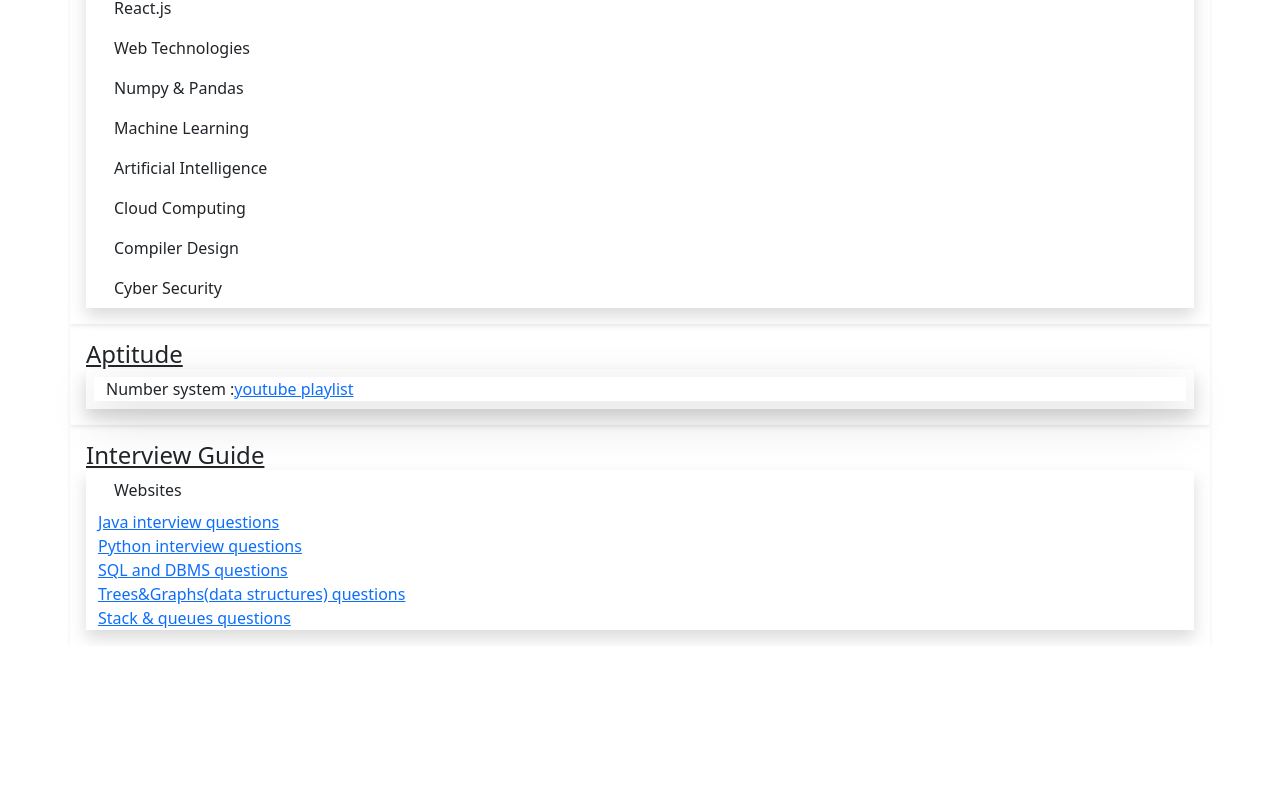
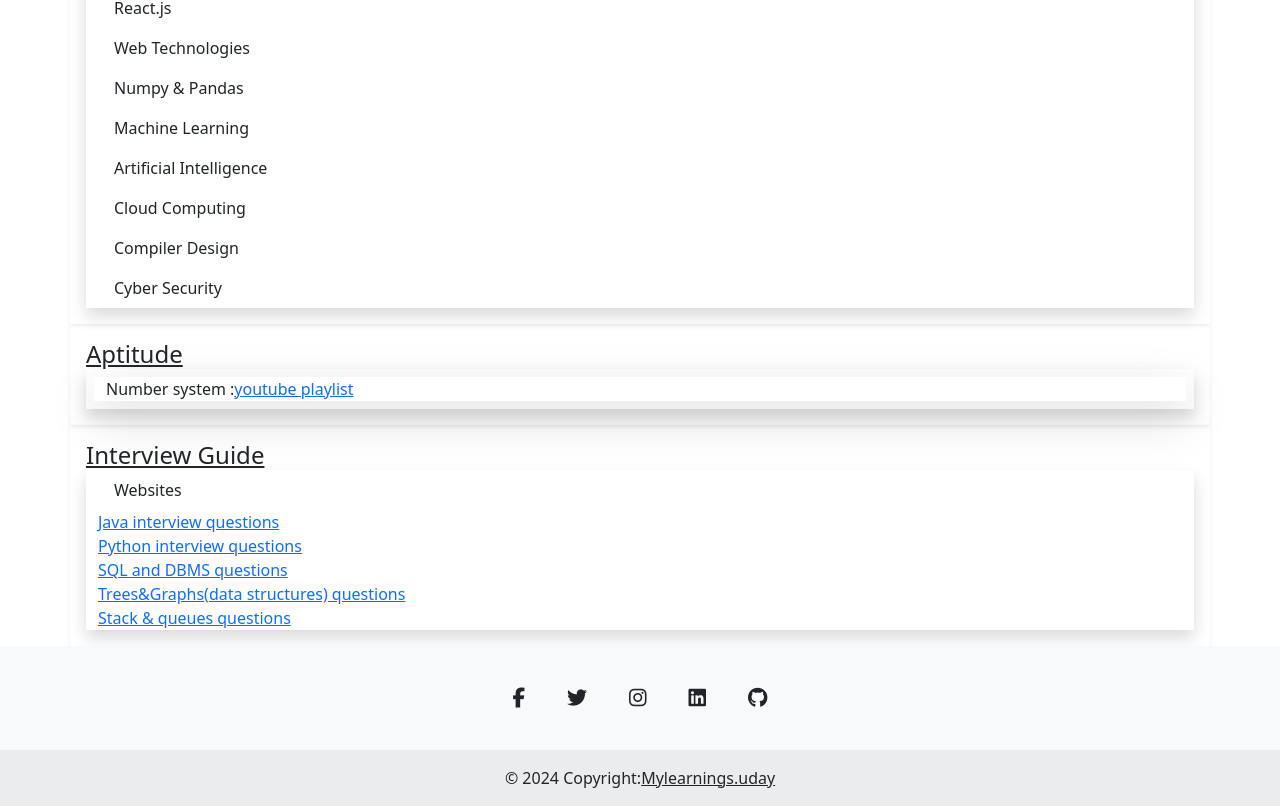
Before and after one commit to uday900/mylearnings, a React (Vite) app: page / in a window 1280 px wide. Shown: the part 315-1121 px from the top of the page. Before the commit the page ends 961 px from the top, so only its background shows below. Built offline with nearby package versions, Linux system fonts and the light colour scheme.

Commit message:
added meterials

```diff
--- a/index.html
+++ b/index.html
@@ -5,6 +5,8 @@
     <link rel="icon" type="image/svg+xml" href="./media/logo.jpeg" />
     <meta name="viewport" content="width=device-width, initial-scale=1.0" />
     <title>My Learnings</title>
+    <script src="https://kit.fontawesome.com/bc2025e610.js" crossorigin="anonymous"></script>
+
 
     <link href="https://cdn.jsdelivr.net/npm/bootstrap@5.3.3/dist/css/bootstrap.min.css" rel="stylesheet" integrity="sha384-QWTKZyjpPEjISv5WaRU9OFeRpok6YctnYmDr5pNlyT2bRjXh0JMhjY6hW+ALEwIH" crossorigin="anonymous">
     <script src="https://cdn.jsdelivr.net/npm/bootstrap@5.3.3/dist/js/bootstrap.bundle.min.js" integrity="sha384-YvpcrYf0tY3lHB60NNkmXc5s9fDVZLESaAA55NDzOxhy9GkcIdslK1eN7N6jIeHz" crossorigin="anonymous"></script>
--- a/src/core subjects/core subjects container.jsx
+++ b/src/core subjects/core subjects container.jsx
@@ -1,10 +1,8 @@
 import { useState } from "react";
-import JavaFiles from "./java files";
 import ReactjsFiles from "./reactjs files";
 import MachineLearningFiles from "./machine learning files";
 const CourseSubjectContainer = ()=>{
 
-const [enableJava, setenableJava] = useState(false);
 const [enableReactjs, setenableReactjs] = useState(false);
 const [enableML, setenableML] = useState(false);
 return <>
@@ -14,11 +12,7 @@
         <a href="https://drive.google.com/drive/folders/1pbl3hnNmWIqvzhm_9d8RbUvjzbmi9ao4?usp=drive_link"
         target="_blank" className="list-group-item">Python</a>
 
-        <div href="#" className="list-group-item btn btn-light"
-        onClick={()=>{
-            setenableJava(enableJava ? false : true);
-        }}>Java Programing</div>
-        {enableJava && <JavaFiles/>}
+        <a href="https://drive.google.com/drive/folders/16HV38QZRWFnTlQv1t3eUkjIvniHXvFcc?usp=drive_link" className="list-group-item btn btn-light" target = "_black">Java Programing</a>
 
         <a href="https://drive.google.com/drive/folders/1SsTSsHSPWQAYNMbfKjDZk5cx9zB2H0tk?usp=drive_link"
         target="_blank" className="list-group-item">Data Structures</a>
@@ -44,12 +38,8 @@
         <a href="https://drive.google.com/drive/folders/1wusT6w26PUNpepVgknjapcxB2D8R0V3B?usp=drive_link"
         target="_blank" className="list-group-item">Numpy & Pandas</a>
 
-        <div href="#" className="list-group-item btn btn-light"
-            onClick={()=>{
-                setenableML(enableML ? false : true);
-            }
-        }>  Machine Learning</div>
-        {enableML&& <MachineLearningFiles/>}
+        <a href="https://drive.google.com/drive/folders/1ealpMjT_5pJIJZz_NRslbxybI7AZGCsX?usp=drive_link" target="_blank" className="list-group-item btn btn-light"
+        >  Machine Learning</a>
 
         <a href="https://drive.google.com/drive/folders/1HtgZbdU22Y94lwJyf02yNtfZ6fY4J92R?usp=drive_link"
         target="_blank" className="list-group-item">Artificial Intelligence</a>
--- a/src/core subjects/machine learning files.jsx
+++ b/src/core subjects/machine learning files.jsx
@@ -1,63 +1,10 @@
 const MachineLearningFiles = ()=>{
     return<>
-    <div className="container border border-primary shadow-lg">
-        <ol>
-<li>
-    <span>Overview of ML :
-    <a href="./media/Machine Learning/ML overview.pdf" target="_blank">click here</a></span>
-</li>
-<li>
-    <span>Introduction of ML :
-    <a href="./media/Machine Learning/UNIT 1 chapter 1 Introduction.pptx" target="_blank">click here</a></span>
-</li>
-<li>
-    <span>Concept_learning :
-    <a href="./media/Machine Learning/unit 1 chapter 2concept_learning.pptx" target="_blank">click here</a></span>
-</li>
-<li>
-    <span>Bayesian Learning :
-    <a href="./media/Machine Learning/unit1 chp 3 Bayesian_Learning.ppt" target="_blank">click here</a></span>
-</li>
-<li>
-    <span>Decision tree learning :
-    <a href="./media/Machine Learning/unit2 chp 1 Decision_tree_learning.ppt" target="_blank">click here</a></span>
-</li>
-<li>
-    <span>Neural Networks :
-    <a href="./media/Machine Learning/unit2 chp2 Chapter04_NN.pptx" target="_blank">click here</a></span>
-</li>
-<li>
-    <span>Instance Based Learning :
-    <a href="./media/Machine Learning/unit2 chp3 Instance_Based_Learning.pptx" target="_blank">click here</a></span>
-</li>
+    <div className="container border border-primary  shadow-lg">
+        <a href = "#" className="list-group-item">
+           {/* content */}
+        </a>
 
-<li>
-    <span>Reinforcement learning :
-    <a href="./media/Machine Learning/reinforcement_learning.pptx" target="_blank">click here</a></span>
-</li>
-<li>
-    <span>Learning of rules :
-    <a href="./media/Machine Learning/LEARNING_of_rules.pptx" target="_blank">click here</a></span>
-</li>
-<li>
-    <span>Dimesionality reduction :
-    <a href="./media/Machine Learning/dimesionality reduction.ppt" target="_blank">click here</a></span>
-</li>
-<li>
-    <span>Clustering-1 :
-    <a href="./media/Machine Learning/Clustering-Complete.pdf" target="_blank">click here</a></span>
-</li>
-<li>
-    <span>Clustering-2 :
-    <a href="./media/Machine Learning/Unit IV_Clustering.ppt" target="_blank">click here</a></span>
-</li>
-<li>
-    <span>Principal component analysis :
-    <a href="./media/Machine Learning/principal component analysis.pdf" target="_blank">click here</a></span>
-</li>
-
-
-        </ol>
     </div>
 
     </>
--- /dev/null
+++ b/src/footer.jsx
@@ -0,0 +1,83 @@
+import React from 'react';
+
+const Footer = () => {
+  return (
+    <footer className="text-center bg-body-tertiary">
+
+      <div className="container pt-4">
+        {/* Section: Social media */}
+        <section className="mb-4">
+          {/* Facebook */}
+          <a
+            data-mdb-ripple-init="true"
+            className="btn btn-link btn-floating btn-lg text-body m-1"
+            href="#"
+            role="button"
+            data-mdb-ripple-color="dark"
+          >
+            <i className="fab fa-facebook-f"></i>
+          </a>
+
+          {/* Twitter */}
+          <a
+            data-mdb-ripple-init="true"
+            className="btn btn-link btn-floating btn-lg text-body m-1"
+            href="#"
+            role="button"
+            data-mdb-ripple-color="dark"
+          >
+            <i className="fab fa-twitter"></i>
+          </a>
+
+
+
+          {/* Instagram */}
+          <a
+            data-mdb-ripple-init="true"
+            className="btn btn-link btn-floating btn-lg text-body m-1"
+            href="#"
+            role="button"
+            data-mdb-ripple-color="dark"
+          >
+            <i className="fab fa-instagram"></i>
+          </a>
+
+          {/* LinkedIn */}
+          <a
+            data-mdb-ripple-init="true"
+            className="btn btn-link btn-floating btn-lg text-body m-1"
+            href="https://www.linkedin.com/in/darla-uday-kiran-18a450239"
+            role="button"
+            target='_blank'
+            data-mdb-ripple-color="dark"
+          >
+            <i class="fab fa-linkedin"></i>
+          </a>
+
+          {/* Github */}
+          <a
+            data-mdb-ripple-init="true"
+            className="btn btn-link btn-floating btn-lg text-body m-1"
+            href="https://github.com/uday900"
+            role="button"
+            data-mdb-ripple-color="dark"
+          >
+            <i class="fab fa-github"></i>
+          </a>
+        </section>
+      </div>
+
+      <div
+        className="text-center p-3"
+        style={{ backgroundColor: 'rgba(0, 0, 0, 0.05)' }}
+      >
+        © 2024 Copyright:
+        <a className="text-body" href="#">
+          Mylearnings.uday
+        </a>
+      </div>
+    </footer>
+  );
+};
+
+export default Footer;
--- a/src/index.jsx
+++ b/src/index.jsx
@@ -3,6 +3,7 @@
 import CourseSubjectContainer from "./core subjects/core subjects container";
 import AptitudeContainer from "./aptitude/aptitide container";
 import InterviewGuideContainer from "./interview guide/interview guide container";
+import Footer from "./footer";
 
 const HomePage = ()=>{
 const [enableCoreTopics, setenableCoreTopics] = useState(true);
@@ -42,6 +43,9 @@
         {enableInterviewGuide && <InterviewGuideContainer/>}
     </div>
 
+    {/* <Footer/> */}
+    <Footer/>
+
 
 
 </div>
--- a/src/interview guide/interview guide container.jsx
+++ b/src/interview guide/interview guide container.jsx
@@ -18,8 +18,8 @@
 
 
     {/* pdf's */}
-    <a href="./media/Interview Materials/Java-Interview-Questions.pdf" target="_blank">Java interview questions</a> <br />
-    <a href="./media/Interview Materials/Python Interview Q&A.pdf" target="_blank">Python interview questions</a> <br />
+    <a href="https://drive.google.com/file/d/121VwhbisBVp6KFWsnn7fI0UDf1pDdkSQ/view?usp=drive_link" target="_blank">Java interview questions</a> <br />
+    <a href="https://drive.google.com/file/d/12IAdt8gaZCcwpGHlsMTjcZQ_xz9m5joa/view?usp=drive_link" target="_blank">Python interview questions</a> <br />
     <a href="https://docs.google.com/document/d/1qFmmXD8p_-wCUoNVNaAllDIQio-EvXpr/edit?usp=drive_link&ouid=113064704097444808273&rtpof=true&sd=true" target="_blank">SQL and DBMS questions</a> <br />
     <a href="https://drive.google.com/file/d/1OOtUbDuXE3ySbW9rBO9-tyTVqaXibqLe/view?usp=drive_link" target="_blank">Trees&Graphs(data structures) questions</a> <br />
     <a href="https://drive.google.com/file/d/1wCN5r4dCuDMbqanJUwfdXqQMtUNWrMjF/view?usp=drive_link" target="_blank">Stack & queues questions</a> <br />
```
Also changed, not shown: src/core subjects/java files.jsx (deleted, +0 -94 lines).
